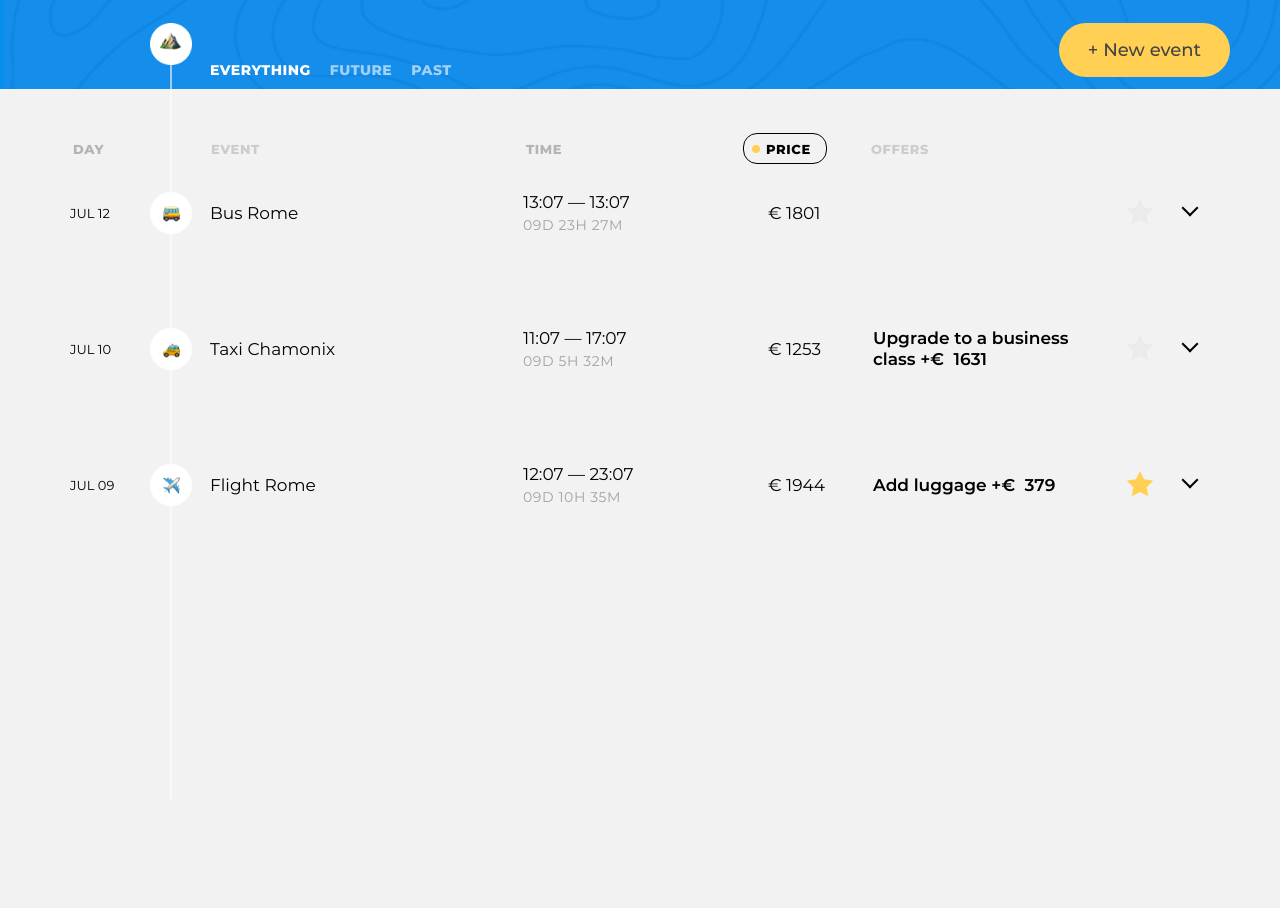
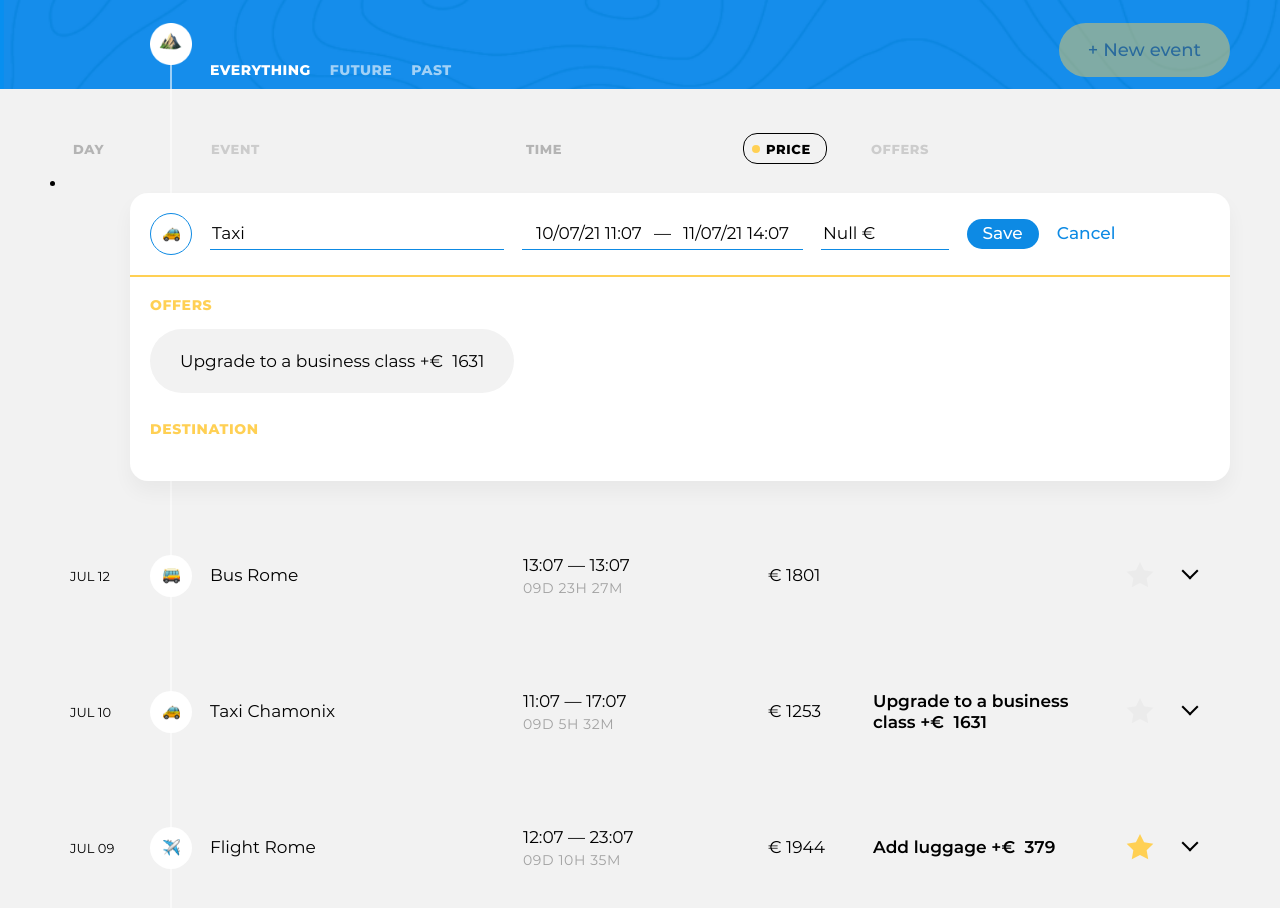
Before and after one commit to YaninaGazizovna/2067857-big-trip-18, a website built with webpack: page public/index.html in a window 1280 px wide. Both pictures are taken after a click on the button "New event". Before the commit the page ends 800 px from the top, so only its background shows below. Built offline with nearby package versions, Linux system fonts and the light colour scheme.

Commit message:
добаботана опция добавления новой точки

```diff
--- a/public/index.html
+++ b/public/index.html
@@ -22,7 +22,7 @@
             </div>
           </div>
 
-          <button class="trip-main__event-add-btn  btn  btn--big  btn--yellow" type="button">New event</button>
+
         </div>
       </div>
     </header>
--- a/src/main.js
+++ b/src/main.js
@@ -1,17 +1,33 @@
+import { render } from './framework/render.js';
 import MainPagePresenter from './presenter/main-page-presenter.js';
 import FilterPresenter from './presenter/filter-presenter.js';
 import PointModel from './model/model.js';
 import FilterModel from './model/filter-model.js';
+import NewPointButtonView from './view/new-point-button.js';
 
 const tripControls = document.querySelector('.trip-main__trip-controls');
 
 const tripEventsSection = document.querySelector('.trip-events');
+const mainPageSection = document.querySelector('.page-body__container');
 
 const pointModel = new PointModel();
 const filterModel = new FilterModel();
+const newPointButton = new NewPointButtonView();
 
 const mainPagePresenter = new MainPagePresenter(tripEventsSection, pointModel,filterModel);
 const filterPresenter = new FilterPresenter(tripControls, filterModel, pointModel);
 
+const handleNewPointFormClose = () => {
+  newPointButton.element.disabled = false;
+};
+
+const handleNewPointButtonClick = () => {
+  mainPagePresenter.createTask(handleNewPointFormClose);
+  newPointButton.element.disabled = true;
+};
+
+render(newPointButton,mainPageSection);
+newPointButton.setClickHandler(handleNewPointButtonClick);
+
 mainPagePresenter.init();
 filterPresenter.init();
--- a/src/presenter/main-page-presenter.js
+++ b/src/presenter/main-page-presenter.js
@@ -2,6 +2,7 @@ import { render, RenderPosition,remove } from '../framework/render.js';
 import MainPageView from '../view/main-page-view.js';
 import MessageView from '../view/message-view.js';
 import PointPresenter from './point-presenter.js';
+import NewPointPresenter from './new-point-presenter.js';
 import SortView from '../view/sort-view.js';
 import { sortByPointPrice, sortByPointDuration, sortByPointDate } from '../util.js';
 import { SortType, UserAction, UpdateType, FilterType } from '../fish/data.js';
@@ -17,6 +18,7 @@ export default class MainPagePresenter {
   #filterModel = null;
 
   #pointPresenter = new Map();
+  #newPointPresenter = null;
 
   #sortComponent = null;
   #currentSortType = SortType.DAY;
@@ -26,6 +28,8 @@ export default class MainPagePresenter {
     this.#pageContainer = pageContainer;
     this.#pointModel = pointModel;
     this.#filterModel = filterModel;
+
+    this.#newPointPresenter = new NewPointPresenter(this.#mainPageComponents.element, this.#handleViewAction);
 
     this.#pointModel.addObserver(this.#handleModelEvent);
     this.#filterModel.addObserver(this.#handleModelEvent);
@@ -52,6 +56,12 @@ export default class MainPagePresenter {
 
   init = () => {
     this.#renderPage();
+  };
+
+  createTask = (callback) => {
+    this.#currentSortType = SortType.DAY;
+    this.#filterModel.setFilter(UpdateType.MAJOR, FilterType.EVERYTHING);
+    this.#newPointPresenter.init(callback);
   };
 
   #handleModelEvent = (updateType, data) => {
@@ -89,6 +99,7 @@ export default class MainPagePresenter {
   };
 
   #handleModeChange = () => {
+    this.#newPointPresenter.destroy();
     this.#pointPresenter.forEach((presenter) => presenter.resetView());
   };
 
@@ -137,6 +148,7 @@ export default class MainPagePresenter {
   };
 
   #clearPage = ({resetSortType = false} = {}) => {
+    this.#newPointPresenter.destroy();
     this.#pointPresenter.forEach((presenter) => presenter.destroy());
     this.#pointPresenter.clear();
 
@@ -144,7 +156,7 @@ export default class MainPagePresenter {
     remove(this.#messageComponent);
 
     if (resetSortType) {
-      this.#currentSortType = SortType.DEFAULT;
+      this.#currentSortType = SortType.DAY;
     }
   };
 }
--- /dev/null
+++ b/src/presenter/new-point-presenter.js
@@ -0,0 +1,69 @@
+import { render, RenderPosition,remove } from '../framework/render.js';
+import FormCreationView from '../view/form-creation-view.js';
+import { nanoid } from 'nanoid';
+import { UserAction, UpdateType, } from '../fish/data.js';
+
+export default class NewPointPresenter {
+  #mainPageComponents = null;
+  #formEditionComponent = null;
+  #destroyCallback = null;
+  #changeData = null;
+
+  constructor (mainPageComponents, changeData){
+    this.#mainPageComponents = mainPageComponents;
+    this.#changeData = changeData;
+  }
+
+  init = (callback) => {
+    this.#destroyCallback = callback;
+
+    if (this.#formEditionComponent !== null) {
+      return;
+    }
+
+    this.#formEditionComponent = new FormCreationView();
+
+    this.#formEditionComponent.setFormSaveHandler(this.#handleFormSaving);
+    this.#formEditionComponent.setDeleteClickHandler(this.#handleDeleteClick);
+
+    render(this.#formEditionComponent, this.#mainPageComponents, RenderPosition.BEFOREBEGIN);
+
+    document.addEventListener('keydown', this.#onEscapeKeyDown);
+  };
+
+  destroy = () => {
+    if (this.#formEditionComponent === null) {
+      return;
+    }
+
+    this.#destroyCallback?.();
+
+    remove(this.#formEditionComponent);
+    this.#formEditionComponent = null;
+
+    document.removeEventListener('keydown', this.#onEscapeKeyDown);
+  };
+
+
+  #handleFormSaving = (points) => {
+    this.#changeData(
+      UserAction.ADD_POINT,
+      UpdateType.MINOR,
+
+      { id: nanoid(), ...points },
+    );
+    this.destroy();
+  };
+
+  #handleDeleteClick = () => {
+    this.destroy();
+  };
+
+  #onEscapeKeyDown = (evt) =>{
+    if(evt.key === 'Escape' || evt.key === 'Esc') {
+      evt.preventDefault();
+      this.destroy();
+    }
+  };
+
+}
--- a/src/view/form-creation-view.js
+++ b/src/view/form-creation-view.js
@@ -1,4 +1,4 @@
-import AbstractView from '../framework/view/abstract-view.js';
+import AbstractStatefulView from '../framework/view/abstract-stateful-view';
 import {
   EVENT_TYPE,
   DESTINATION_NAME,
@@ -7,7 +7,20 @@ import {
   destinations,
   offer,
 } from '../fish/point.js';
-import { humanizeDate } from '../util.js';
+import {
+  humanizeDate
+} from '../util.js';
+import flatpickr from 'flatpickr';
+import 'flatpickr/dist/themes/confetti.css';
+
+
+const BLANK_POINT = {
+  basePrice: null,
+  dateFrom:'2021-07-10T11:50:56.845Z',
+  dateTo:'2021-07-11T14:20:13.375Z',
+  type:'taxi',
+  destinationNameTemplate:''
+};
 
 const createTypeTemplate = (currentType) => EVENT_TYPE.map((type) =>
   `<div class="event__type-item">
@@ -21,22 +34,41 @@ const createDestinationNamesListTemplate = () => (
 
 const creationFormElementTemplate = (points = {}) => {
   const {
-    basePrice = '2000',
-    dateFrom = '2019-07-10T22:55:56.845Z',
-    dateTo = '2019-07-11T11:22:13.375Z',
-    type = 'taxi',
+    basePrice,
+    dateFrom,
+    dateTo,
+    type,
     destination,
     offers,
+    destinationNameTemplate,
+    pictureDescriptionTemplate
   } = points;
 
-  const destinationNameTemplate = destinations.find((el) => (el.id === destination)).name;
-  const descriptionTemplate = destinations.find((el) => (el.id === destination)).description;
-  const picturesTemplate = destinations.find((el) => (el.id === destination)).pictures[0].src;
-  const pictureDescriptionTemplate = destinations.find((el) => (el.id === destination)).pictures[0].description;
-  const createPhotosTemplate = () => picturesTemplate.map((picture) =>
-    `<img class="event__photo" src= "${ picture }" alt="${ pictureDescriptionTemplate }">`);
+  const typeTemplate = createTypeTemplate(type);
+  const destinationNameListTemplate = createDestinationNamesListTemplate(destination);
 
-  const destinationNameListTemplate = createDestinationNamesListTemplate(destination);
+  const descriptionTemplate = destinations.map((el) => {
+    if (destinationNameTemplate === null || destinationNameTemplate !== el.name){
+      return null;
+    }
+
+    if (el.name === destinationNameTemplate){
+      return el.description;
+    }
+  }).join('');
+
+  const picturesTemplate = destinations.map((el) => {
+    if (destinationNameTemplate === null || destinationNameTemplate !== el.name){
+      return null;
+    }
+
+    if(el.name === destinationNameTemplate){
+      return el.pictures[0].src.map((picture) =>`<img class="event__photo" src= "${ picture }" alt="${ pictureDescriptionTemplate }">`);
+    }
+    if(el.name === destinationNameTemplate){
+      return el.pictures[0].src.map((picture) =>`<img class="event__photo" src= "${ picture }" alt="${ pictureDescriptionTemplate }">`);
+    }
+  }).join('');
 
   const pointOfferType = offer.filter((el) => (el.type === type));
 
@@ -51,8 +83,6 @@ const creationFormElementTemplate = (points = {}) => {
               <span class="event__offer-price"> ${ el.price } </span>
               </div>`;
   });
-
-  const typeTemplate = createTypeTemplate(type);
 
   return (
     `<li class="trip-events__item">
@@ -117,7 +147,7 @@ const creationFormElementTemplate = (points = {}) => {
   <div class="event__photos-container">
     <div class="event__photos-tape">
 
-      ${ createPhotosTemplate() }
+      ${ picturesTemplate }
 
       </div>
         </div>
@@ -128,15 +158,105 @@ const creationFormElementTemplate = (points = {}) => {
 </li>`);
 };
 
-export default class FormCreationView extends AbstractView{
-  #point = null;
-  constructor(point) {
+export default class FormCreationView extends AbstractStatefulView {
+  #datepicker = null;
+
+  constructor(point = BLANK_POINT) {
     super();
-    this.#point = point;
+    this._state = FormCreationView.parsePointToState(point);
+
+    this.#setInnerHandlers();
   }
 
   get template() {
-    return creationFormElementTemplate(this.#point);
+    return creationFormElementTemplate(this._state);
   }
 
+  setFormSaveHandler = (callback) => {
+    this._callback.formSave = callback;
+    this.element.querySelector('form').addEventListener('submit', this.#formSaveHandler);
+  };
+
+  #formSaveHandler = (evt) => {
+    evt.preventDefault();
+    this._callback.formSave(FormCreationView.parseStateToPoint(this._state));
+  };
+
+  setDeleteClickHandler = (callback) => {
+    this._callback.deleteClick = callback;
+    this.element.querySelector('.event__reset-btn').addEventListener('click', this.#formDeleteClickHandler);
+  };
+
+  #formDeleteClickHandler = (evt) => {
+    evt.preventDefault();
+    this._callback.deleteClick(FormCreationView.parseStateToPoint(this._state));
+  };
+
+  _restoreHandlers = () => {
+    this.#setInnerHandlers();
+    this.setFormSaveHandler(this._callback.formSave);
+    this.setDeleteClickHandler(this._callback.deleteClick);
+    this.#setDatepicker();
+  };
+
+  #typeToggleHandler = (evt) => {
+    evt.preventDefault();
+    this.updateElement({
+      type: evt.target.value,
+    });
+  };
+
+  #destinationToggleHandler = (evt) => {
+    evt.preventDefault();
+    this.updateElement({
+      destinationNameTemplate: evt.target.value,
+    });
+  };
+
+  #setInnerHandlers = () => {
+    this.element.querySelectorAll('.event__type-input').forEach((i) =>
+      i.addEventListener('click', this.#typeToggleHandler));
+    this.#setDatepicker();
+
+    this.element.querySelector('.event__input--destination').addEventListener('change', this.#destinationToggleHandler);
+  };
+
+  #datesChangeHandler = ([userDateFrom,userDateTo]) => {
+    this.updateElement({
+      dateFrom: userDateFrom,
+      dateTo:userDateTo
+    });
+  };
+
+  #setDatepicker = () => {
+    this.#datepicker = flatpickr(
+      this.element.querySelectorAll('.event__input--time'),
+      {
+        enableTime: true,
+        mode: 'range',
+        minDate: 'today',
+        dateFormat: 'j/m/y / h:i',
+        onChange: this.#datesChangeHandler,
+      },
+    );
+  };
+
+  reset = (points) => {
+    this.updateElement(
+      FormCreationView.parsePointToState(points)
+    );
+  };
+
+  static parsePointToState = (point) => ({
+    ...point
+  });
+
+  static parseStateToPoint = (state) => {
+    const points = {
+      ...state
+    };
+
+    return points;
+  };
+
 }
--- a/src/view/form-edition-view.js
+++ b/src/view/form-edition-view.js
@@ -46,15 +46,13 @@ const EditionFormElementTemplate = (points) => {
     }
   }).join('');
 
-  const pictureDescriptionTemplate = destinations.find((el) => (el.id === destination)).pictures[0].description;
-
   const picturesTemplate = destinations.map((el) => {
     if (destinationNameTemplate === null || destinationNameTemplate !== el.name){
       return null;
     }
 
     if(el.name === destinationNameTemplate){
-      return el.pictures[0].src.map((picture) =>`<img class="event__photo" src= "${ picture }" alt="${ pictureDescriptionTemplate }">`);
+      return el.pictures[0].src.map((picture) =>`<img class="event__photo" src= "${ picture }" alt="${ el.pictures[0].description }">`);
     }
   }).join('');
 
--- /dev/null
+++ b/src/view/new-point-button.js
@@ -0,0 +1,23 @@
+import AbstractView from '../framework/view/abstract-view.js';
+
+const createNewPointButtonTemplate = ()=> (
+
+  '<button class="trip-main__event-add-btn  btn  btn--big  btn--yellow" type="button">New event</button>'
+);
+
+
+export default class NewPointButtonView extends AbstractView {
+  get template() {
+    return createNewPointButtonTemplate();
+  }
+
+  setClickHandler = (callback) => {
+    this._callback.click = callback;
+    this.element.addEventListener('click', this.#clickHandler);
+  };
+
+  #clickHandler = (evt) => {
+    evt.preventDefault();
+    this._callback.click();
+  };
+}
```
